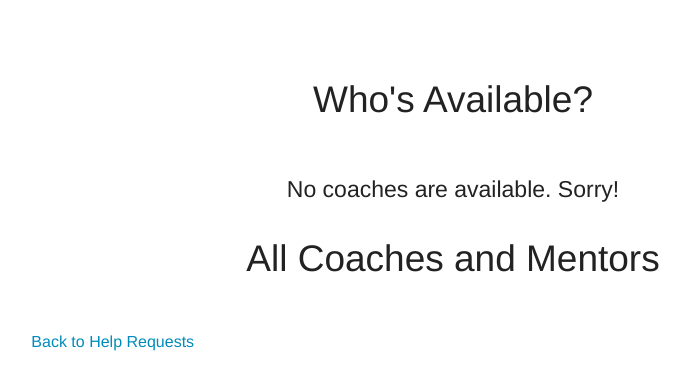
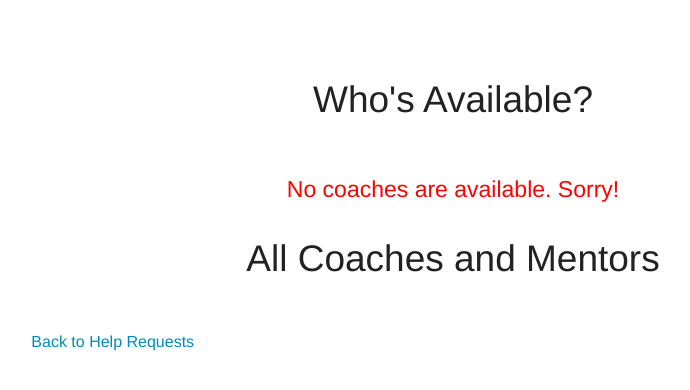
Before and after one commit to kvnkwon/need-you-coach, a Sinatra app: page /coaches in a window 1280 px wide. Shown: the part 45-435 px from the top of the page, without its empty margins (187-877 px from the left). Run offline with Sinatra, Linux system fonts and the light colour scheme; some libraries are stand-ins or nearby versions.

Commit message:
colored text

```diff
--- a/app/views/coach/show.erb
+++ b/app/views/coach/show.erb
@@ -7,7 +7,7 @@
       <% end %>
   </ul>
     <% else %>
-      <h4 class="text-center coach-h2">No coaches are available. Sorry!<h2>
+      <h4 class="text-center coach-h2 red-txt">No coaches are available. Sorry!<h2>
     <% end %>
   <h2 class="text-center coach-h2">All Coaches and Mentors</h2>
   <ul class="small-block-grid-3">
--- a/public/css/application.css
+++ b/public/css/application.css
@@ -42,3 +42,7 @@
   border: 5px solid black;
   margin-bottom: 0.5em;
 }
+
+.red-txt {
+  color: red;
+}
```
